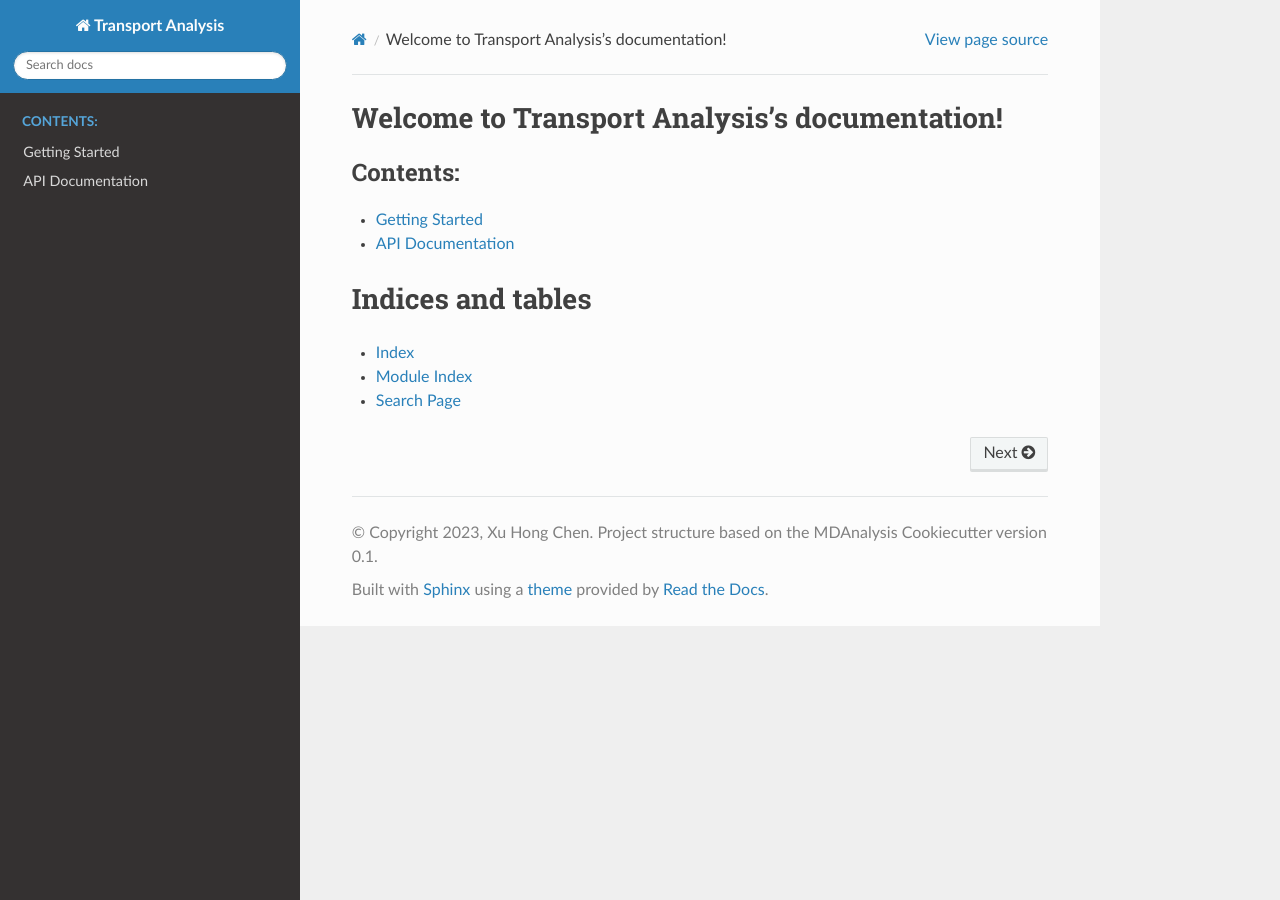
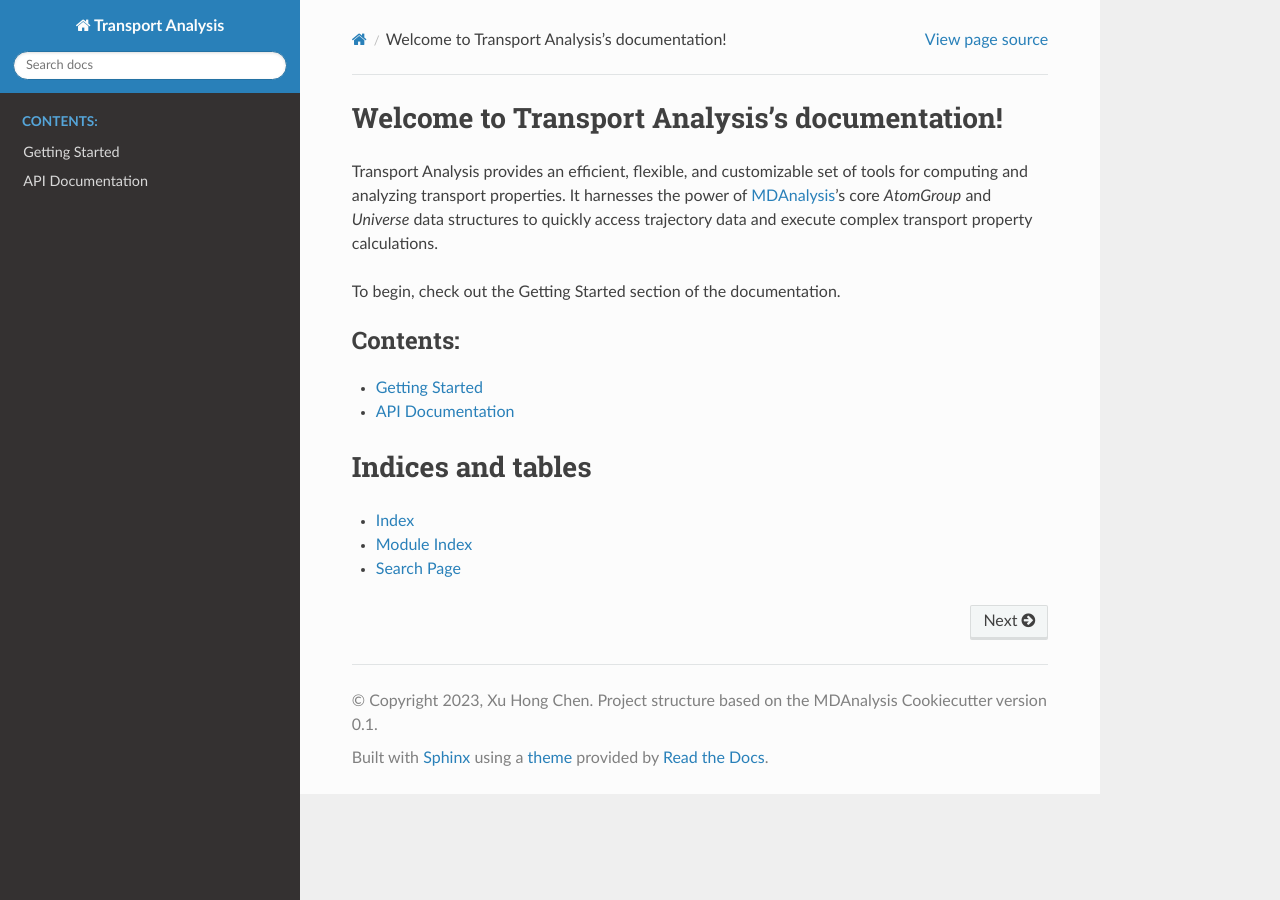
Before and after one commit to MDAnalysis/transport-analysis, a Sphinx documentation site: the page built from docs/source/index.rst, in a window 1280 px wide. Built offline with Sphinx 7.4.7 and the Read the Docs theme 2.0.0, drawn with Linux system fonts in a browser that asks for light colours.

Commit message:
Update getting started pages

```diff
--- a/docs/requirements.yaml
+++ b/docs/requirements.yaml
@@ -4,6 +4,12 @@
     # Base depends
   - python
   - pip
+  - numpy
+  - pytest
+  - mdanalysis
+  - nglview
+  - nbsphinx
+  - ipython
 
   - sphinx<7.0
 
--- a/docs/source/conf.py
+++ b/docs/source/conf.py
@@ -53,6 +53,8 @@
     'sphinx.ext.napoleon',
     'sphinx.ext.intersphinx',
     'sphinx.ext.extlinks',
+    'nbsphinx',
+    'IPython.sphinxext.ipython_directive',
 ]
 
 autosummary_generate = True
--- a/docs/source/index.rst
+++ b/docs/source/index.rst
@@ -6,11 +6,19 @@
 Welcome to Transport Analysis's documentation!
 =========================================================
 
+Transport Analysis provides an efficient, flexible, and customizable
+set of tools for computing and analyzing transport properties.
+It harnesses the power of `MDAnalysis <https://www.mdanalysis.org/>`_'s
+core `AtomGroup` and `Universe` data structures to quickly access
+trajectory data and execute complex transport property calculations.
+
+To begin, check out the Getting Started section of the documentation.
+
 .. toctree::
    :maxdepth: 2
    :caption: Contents:
 
-   getting_started
+   getting_started.ipynb
    api
 
 
```
Also changed, not shown: docs/source/getting_started.ipynb (added).
